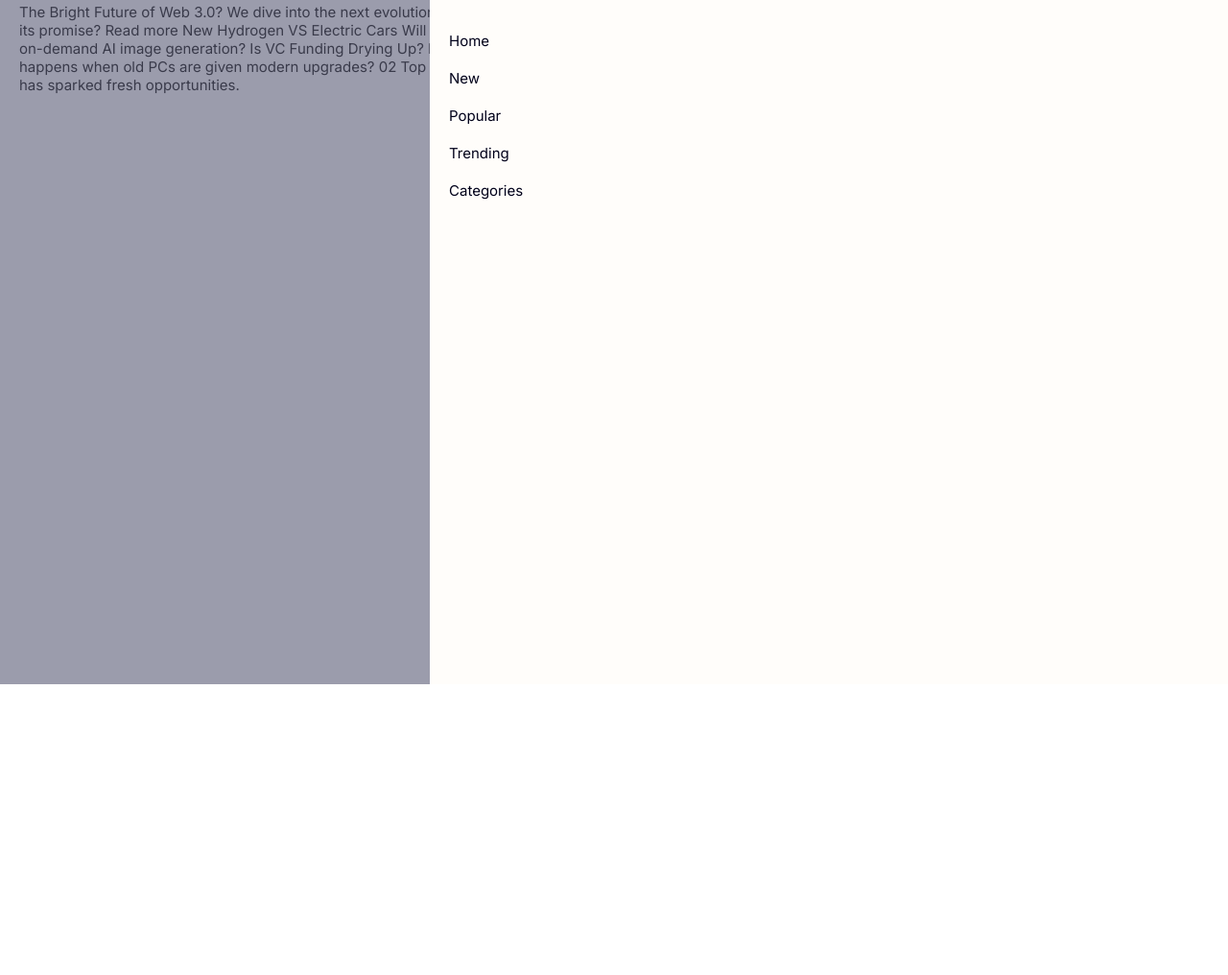
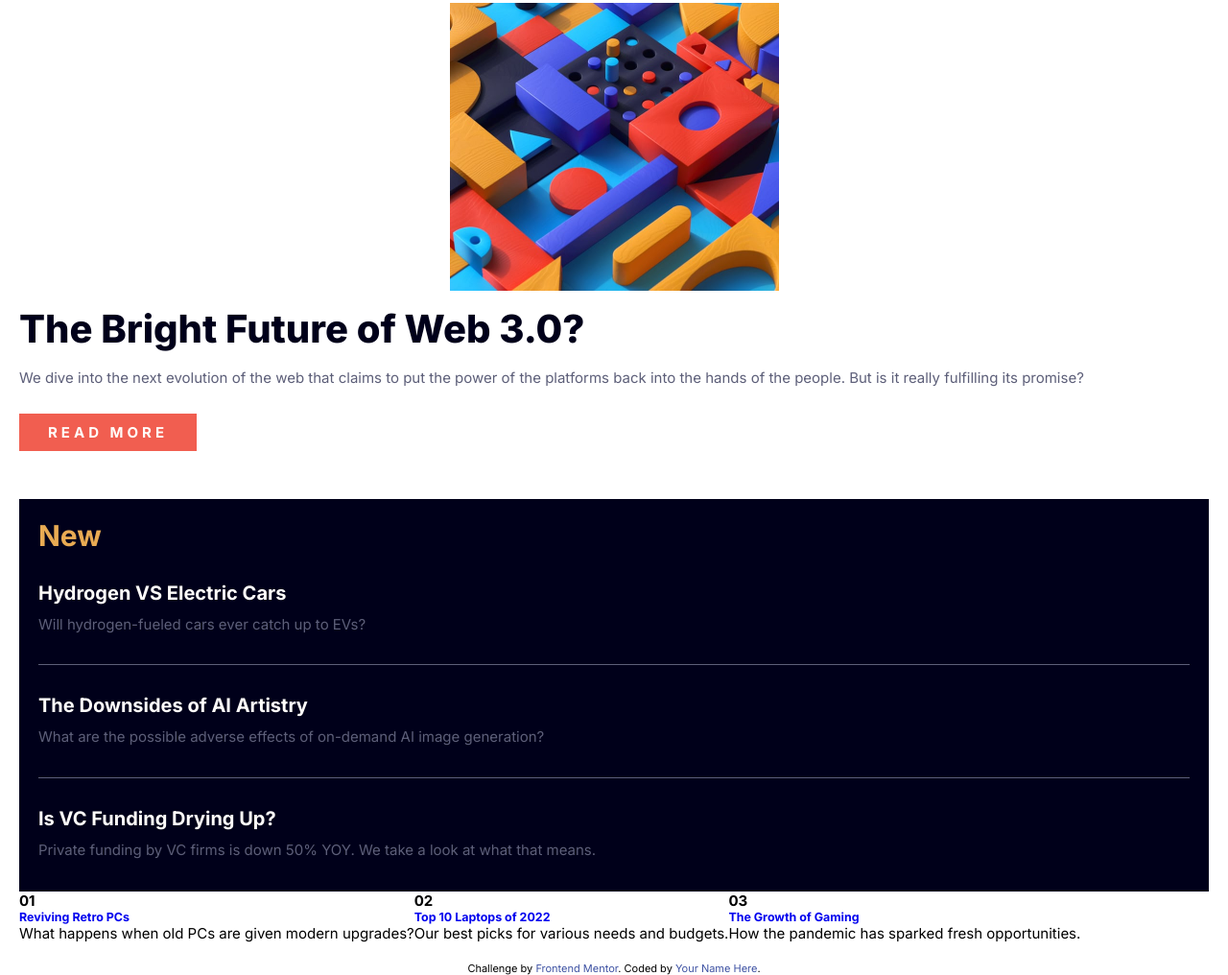
Before and after one commit to devspidersilva/news-homepage-main, a plain HTML site: page index.html in a window 1280 px wide. Shown: the part 87-1103 px from the top of the page at 96% size. Before the commit the page ends 920 px from the top, so only its background shows below. Drawn offline with Linux system fonts and the light colour scheme.

Commit message:
Construção do content-main e ajuste no botão do menu

```diff
--- a/assets/css/style.css
+++ b/assets/css/style.css
@@ -1,3 +1,11 @@
+:root{
+    --color-dark-blue: hsl(240, 100%, 5%);
+    --color-white: hsl(36, 100%, 99%);
+    --color-grey:  hsl(236, 13%, 42%);
+    --color-red: hsl(5, 85%, 63%);
+    --color-orange: hsl(35, 77%, 62%);
+}
+
 *{
     margin: 0;
     padding: 0;
@@ -20,9 +28,14 @@ ul li{
     list-style: none;
 }
 
-/*---------CONTAINER---------*/
+
+/*---------GENERIC CLASSES---------*/
 .container{
     padding: 2rem;
+}
+
+.flex{
+    display: flex;
 }
 
 /*---------MENU---------*/
@@ -34,7 +47,7 @@ ul li{
 }
 
 .bg-dar-transparent{
-    position: absolute;
+    position: fixed;
     top: 0;
     left: 0;
     min-width: 100vw;
@@ -55,19 +68,20 @@ ul li{
 }
 
 .menu-list-position{
-    position: absolute;
+    position: fixed;
     z-index: 2;
     top: 0;
     right: 0;
     min-width: 65vw;
-    background-color: hsl(36, 100%, 99%);
+    background-color: var(--color-white);
     display: none;
 }
 
 .check-menu_label::after{
     content: url("../images/icon-menu.svg");
-    position: relative;
-    right: 0;
+    position: absolute;
+    top: 3rem;
+    right: 2.05rem;
     z-index: 3;
 }
 
@@ -82,7 +96,7 @@ ul li{
 }
 
 .menu-list_item a{
-    color: hsl(240, 100%, 5%);
+    color: var(--color-dark-blue);
     font-size: 15px;
 }
 
@@ -93,10 +107,132 @@ ul li{
 .check-menu:checked~.bg-dar-transparent{
     display: block;
 }
+.check-menu:checked~.menu .check-menu_label::after{
+    position: fixed;
+}
 
 .check-menu:checked~.menu .check-menu_label::after{
     content: url("../images/icon-menu-close.svg");
 }
+
+/*--------- CONTENT BODY ----------*/
+
+.content-body{
+    flex-direction: column;
+}
+/*--------- CONTENT MAIN ----------*/
+
+.content-main{
+    flex-direction: column;
+    gap: 6rem;
+}
+
+/*-----PRINCIPAL---------*/
+
+/* PRINCIPAL SECTION */
+.principal-section{
+    display: grid;
+    grid-template-columns: 1fr;
+    gap: 2rem;
+}
+
+/*PRINCIPAL IMAGE*/
+
+.principal-image{
+    min-width: 100%;
+    min-height: 30rem;
+    background-image: url("../images/image-web-3-mobile.jpg") ;
+    background-position: center;
+    background-size: contain;
+    background-repeat: no-repeat;
+    /* margin-bottom: 2rem; */
+}
+
+/*PRINCIPAL TITLE*/
+
+.principal-title h2{
+    font-size: 4rem;
+    font-weight: 800;
+    line-height: 4rem;
+    color: var(--color-dark-blue);
+}
+
+/*TEXT BTN */
+
+.text-btn{
+    flex-direction: column;
+    gap: 2rem;
+}
+
+.text-btn p{
+    color: var(--color-grey);
+    font-size: 1.5rem;
+    line-height: 1.5;
+}
+
+.text-btn .btn{
+    margin-top: 1.5rem;
+}
+
+.text-btn .btn a{
+    font-weight: 700;
+    text-transform: uppercase;
+    letter-spacing: .4rem;
+    color: var(--color-white);
+    background-color: var(--color-red);
+    padding: 1rem 3rem;
+
+}
+
+.text-btn a:hover{
+    background: var(--color-dark-blue);
+}
+
+/*------ SIDE BAR ---------*/
+
+.side-bar{
+    padding: 2rem;
+    background-color: var(--color-dark-blue);
+}
+
+.side-bar h3{
+    font-size: 3rem;
+    color: var(--color-orange);
+    margin-bottom: 3rem;
+
+}
+
+/*SIDE BAR LIST*/
+
+.side-bar_list{
+    flex-direction: column;
+    gap: 3rem;
+}
+
+.side-bar_list-item a h4{
+    font-size: 2rem;
+    color: var(--color-white);
+    margin-bottom: 1rem;
+}
+
+.side-bar_list-item a h4:hover{
+    color: var(--color-orange);
+}
+
+.side-bar_list-item p{
+    color: var(--color-grey);
+    line-height: 1.5;
+}
+
+.side-bar_list-item:nth-child(5){
+    margin-bottom: 1.2rem;
+}
+
+.side-bar_list .line{
+    min-height: .1rem;
+    background: var(--color-grey);
+}
+
 
 
 /*---------FOOTER---------*/
--- a/index.html
+++ b/index.html
@@ -4,24 +4,25 @@
 <head>
     <meta charset="UTF-8">
     <meta name="viewport" content="width=device-width, initial-scale=1.0">
-  <!-- displays site properly based on user's device -->
 
     <link rel="icon" type="image/png" sizes="32x32" href="./images/favicon-32x32.png">
+
     <link rel="preconnect" href="https://fonts.googleapis.com">
     <link rel="preconnect" href="https://fonts.gstatic.com" crossorigin>
     <link href="https://fonts.googleapis.com/css2?family=Inter:wght@400;700;800&display=swap" rel="stylesheet">
+
     <link rel="stylesheet" href="assets/css/style.css">
+
     <title>Frontend Mentor | News homepage</title>
 </head>
 
 <body>
     <div class="container">
-    <input type="checkbox" name="check-menu" id="check-menu" class="check-menu" checked="True">
+        <input type="checkbox" name="check-menu" id="check-menu" class="check-menu">
         <div class="bg-dar-transparent"></div>
         <div class="menu">
             <img class="menu-logo" src="assets/images/logo.svg" alt="Logo">
             <label for="check-menu" class="check-menu_label">
-        <!-- <img src="assets/images/icon-menu.svg" alt="Botão menu"> -->
             </label>
             <div class="menu-list-position">
                 <ul class="menu-list">
@@ -33,39 +34,92 @@
                 </ul>
             </div>
         </div>
+
+        <div class="content-body flex">
+
+            <div class="content-main flex">
+                <main class="principal">
+                    <section class="principal-section">
+                        <div class="principal-image">
+                            <!-- Imagem aqui -->
+                        </div>
+                        <header class="principal-title">
+                            <h2>
                                 The Bright Future of Web 3.0?
-
-    We dive into the next evolution of the web that claims to put the power of the platforms back into the hands of the
+                            </h2>
+                        </header>
+                        <div class="text-btn flex">
+                            <p>
+                                We dive into the next evolution of the web that claims to put the power of the platforms
+                                back
+                                into the hands of the
                                 people.
                                 But is it really fulfilling its promise?
-
+                            </p>
+                            <div class="btn">
+                                <a href="#">
                                     Read more
-
+                                </a>
+                            </div>
+                        </div>
+                    </section>
+                </main>
+                <aside class="side-bar">
+                    <h3>
                         New
-
-    Hydrogen VS Electric Cars
-    Will hydrogen-fueled cars ever catch up to EVs?
-
-    The Downsides of AI Artistry
-    What are the possible adverse effects of on-demand AI image generation?
-
-    Is VC Funding Drying Up?
-    Private funding by VC firms is down 50% YOY. We take a look at what that means.
-
-    01
-    Reviving Retro PCs
-    What happens when old PCs are given modern upgrades?
-
-    02
-    Top 10 Laptops of 2022
-    Our best picks for various needs and budgets.
-
-    03
-    The Growth of Gaming
-    How the pandemic has sparked fresh opportunities.
+                    </h3>
+                    <ul class="side-bar_list flex">
+                        <li class="side-bar_list-item">
+                            <a href="#"><h4>Hydrogen VS Electric Cars</h4></a>
+                            <p>Will hydrogen-fueled cars ever catch up to EVs?</p>
+                        </li>
+                        <div class="line"></div>
+                        <li class="side-bar_list-item">
+                            <a href="#"><h4>The Downsides of AI Artistry</h4></a>
+                            <p>What are the possible adverse effects of on-demand AI image generation?</p>
+                        </li>
+                        <div class="line"></div>
+                        <li class="side-bar_list-item">
+                            <a href="#"><h4>Is VC Funding Drying Up?</h4></a>
+                            <p>Private funding by VC firms is down 50% YOY. We take a look at what that means.</p>
+                        </li>
+                    </ul>
+                </aside>
             </div>
 
-
+            <div class="content-bottom">
+                <ul class="content-bottom_list flex">
+                    <li class="content-bottom_list-item">
+                        <h4>01</h4>
+                        <a href="#">
+                            <h5>Reviving Retro PCs</h5>
+                        </a>
+                        <p>
+                            What happens when old PCs are given modern upgrades?
+                        </p>
+                    </li>
+                    <li class="content-bottom_list-item">
+                        <h4>02</h4>
+                        <a href="#">
+                            <h5>Top 10 Laptops of 2022</h5>
+                        </a>
+                        <p>
+                            Our best picks for various needs and budgets.
+                        </p>
+                    </li>
+                    <li class="content-bottom_list-item">
+                        <h4>03</h4>
+                        <a href="#">
+                            <h5>The Growth of Gaming</h5>
+                        </a>
+                        <p>
+                            How the pandemic has sparked fresh opportunities.
+                        </p>
+                    </li>
+                </ul>
+            </div>
+        </div>
+    </div>
     <div class="attribution">
         Challenge by <a href="https://www.frontendmentor.io?ref=challenge" target="_blank">Frontend Mentor</a>.
         Coded by <a href="#">Your Name Here</a>.
```
Lines whose indentation alone changed are shown as unchanged.
